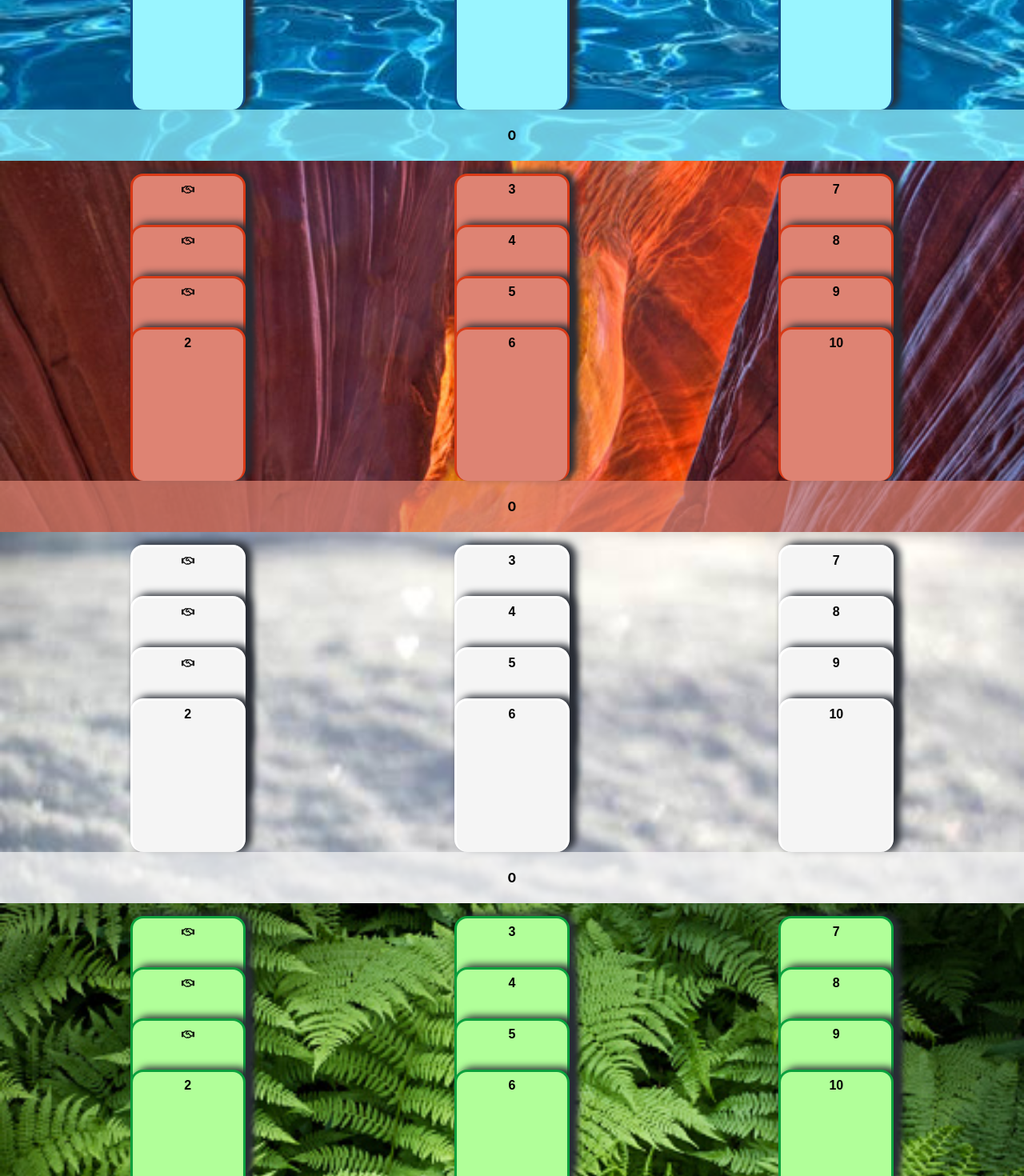
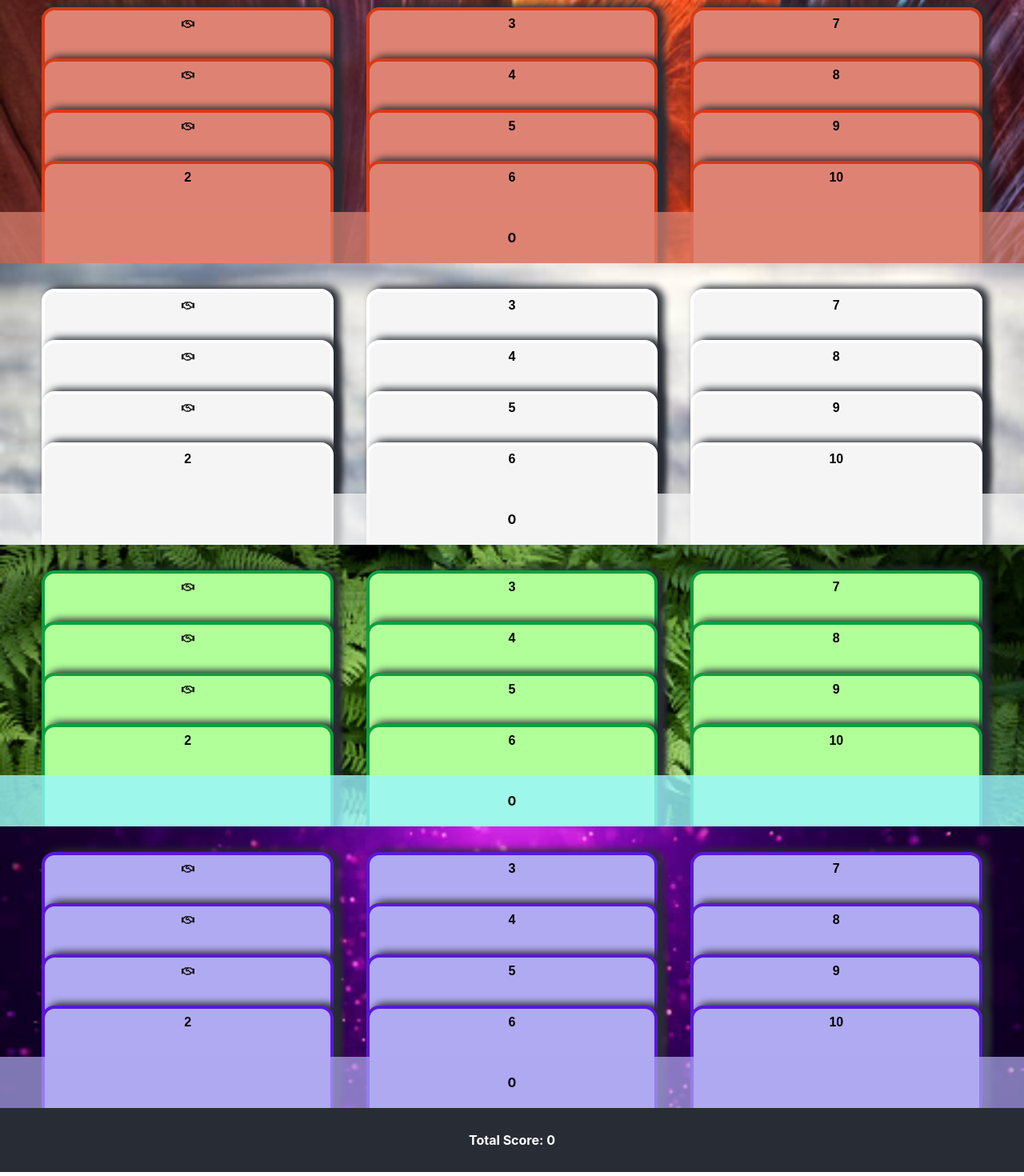
Before and after one commit to ella-jennings/cs50-final-project, a React (Create React App) app: page / in a window 1280 px wide. Shown: the part 860-2330 px from the top of the page at 80% size. Built offline with nearby package versions, Linux system fonts and the light colour scheme.

Commit message:
feat: modified focus/hover state, overall total is fixed

```diff
--- a/src/components/card/card.scss
+++ b/src/components/card/card.scss
@@ -1,9 +1,8 @@
-$border: 0.2rem solid white;
+$border: 0.3rem solid white;
 $border-radius: 1em;
 
 .card {
     height: 12em;
-    max-width: 9em;
     min-width: 5em;
     border-bottom: 0;
     font-weight: bold;
@@ -11,9 +10,7 @@ $border-radius: 1em;
     background-color: lightgray;
     align-self: center;
     border-radius: $border-radius;
-    border-top: $border;
-    border-left: $border;
-    border-right: $border;
+    border: $border;
     margin-top: -8em;
     margin-left: 0.1em;
     margin-right: 0.1em;
@@ -24,6 +21,13 @@ $border-radius: 1em;
     &:focus {
         outline: none;
         font-style: underline;
+        margin-top: -9em;
+        margin-bottom: 1em;
+    }
+
+    &:hover {
+        margin-top: -9em;
+        margin-bottom: 1em;
     }
 }
 
@@ -41,60 +45,58 @@ $border-radius: 1em;
     background-color: #fff4bf;
     border-color: #F4BC1C;
     &:hover {
-        box-shadow: 7px -2px 10px 1px #F4BC1C;
+        box-shadow: inset 0 0 10px #F4BC1C, 7px -2px 10px 1px #282c34;
     }
     &:focus {
-        box-shadow: 7px -2px 10px 1px #F4BC1C;
+        box-shadow: inset 0 0 10px #F4BC1C, 7px -2px 10px 1px #282c34;
     }
 }
 .card_red {
     background-color: #de8373;
     border-color: #D83A17;
     &:hover {
-        box-shadow: 7px -2px 10px 1px #D83A17;
+        box-shadow: inset 0 0 10px #D83A17, 7px -2px 10px 1px #282C34;
     }
     &:focus {
-        box-shadow: 7px -2px 10px 1px #D83A17;
+        box-shadow: inset 0 0 10px #D83A17, 7px -2px 10px 1px #282C34;
     }
 }
 .card_blue {
     background-color: #99f5ff;
     border-color: #104E8B;
     &:hover {
-        box-shadow: 7px -2px 10px 1px #104E8B;
+        box-shadow: inset 0 0 10px #104E8B, 7px -2px 10px 1px #282C34;
     }
     &:focus {
-        box-shadow: 7px -2px 10px 1px #104E8B;
+        box-shadow: inset 0 0 10px #104E8B, 7px -2px 10px 1px #282C34;
     }
 }
 .card_white {
     background-color: whitesmoke;
     border-color: white;
     &:hover {
-        box-shadow: 7px -2px 10px 1px white;
-    }
+        box-shadow: inset 0 0 10px white, 7px -2px 10px 1px #282C34};
     &:focus {
-        box-shadow: 7px -2px 10px 1px white;
-    }
+        box-shadow: inset 0 0 10px white, 7px -2px 10px 1px #282C34};
 }
 .card_purple {
     background-color: #b0aaf2;
     border-color: #5A17D8;
     &:hover {
-        box-shadow: 7px -2px 10px 1px #5A17D8;
+        box-shadow: inset 0 0 10px #5A17D8, 7px -2px 10px 1px #282C34;
     }
     &:focus {
-        box-shadow: 7px -2px 10px 1px #5A17D8;
+        box-shadow: inset 0 0 10px #5A17D8, 7px -2px 10px 1px #282C34;
     }
 }
 .card_green {
     background-color: #b1ff99;
     border-color: #0BA13D;
     &:hover {
-        box-shadow: 7px -2px 10px 1px #0BA13D;
+        box-shadow: inset 0 0 10px #0BA13D, 7px -2px 10px 1px #282C34;
     }
     &:focus {
-        box-shadow: 7px -2px 10px 1px #0BA13D;
+        box-shadow: inset 0 0 10px #0BA13D, 7px -2px 10px 1px #282C34;
     }
 }
 
--- a/src/components/cities/cities.jsx
+++ b/src/components/cities/cities.jsx
@@ -35,7 +35,11 @@ const Cities = (props) => {
         <div className={"cities"}>
           {Object.keys(cities).map(cityColour => <City colour={cityColour} {...childProps}/>)}
         </div>
-        <p className="total total_score">Total Score: {overallTotal}</p>
+        <div className="total_score">
+          <span className="total_score total_score--value">
+            Total Score: {overallTotal}
+          </span>
+        </div>
       </div>
     )
 }
--- a/src/components/cities/cities.scss
+++ b/src/components/cities/cities.scss
@@ -6,24 +6,19 @@
     min-width: 100%;
 }
 
-.total {
+
+
+.total_score {
     display: flex;
     font-weight: bold;
     justify-content: space-around;
     background-size: cover;
-    align-self: center;
     align-items: center;
-    width: 100%;
-    height: 4em;
-    margin-top: -0em;
-    @-moz-document url-prefix() {
-        margin-top: -1.2em;
+    height: 5em;
+    min-width: 100%;
+
+    &--value {
+        background-color: #282c34;
+        color: white;
     }
-    margin-bottom: 0;
 }
-
-.total_score {
-    background-color: #282c34;
-    color: white;
-    margin-top: 0;
-}
--- a/src/components/city/city.scss
+++ b/src/components/city/city.scss
@@ -4,7 +4,7 @@
     background-repeat: no-repeat;
     background-size: cover;
     width: 100%;
-    padding-top: 9em;
+    padding-top: 10em;
 }
 
 .cards {
@@ -15,6 +15,18 @@
     flex-wrap: wrap;
     // this should change based on breakpoint 12/16/32
     max-height: 18em;
+}
+
+.total {
+    display: flex;
+    font-weight: bold;
+    justify-content: space-around;
+    align-self: center;
+    align-items: center;
+    width: 100%;
+    height: 4em;
+    margin-top: -8em;
+    margin-bottom: 0;
 }
 
 .city_yellow {
```
